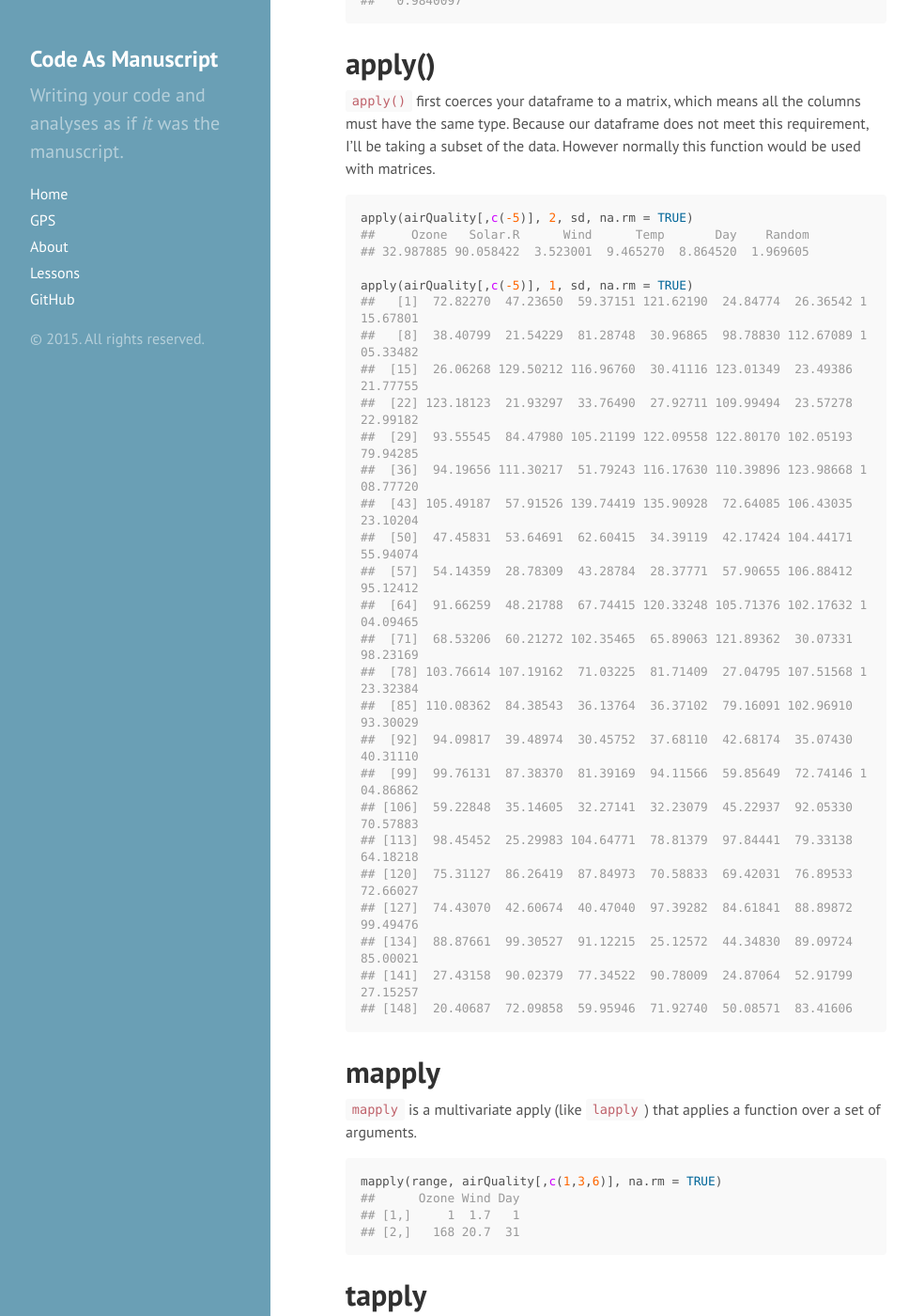
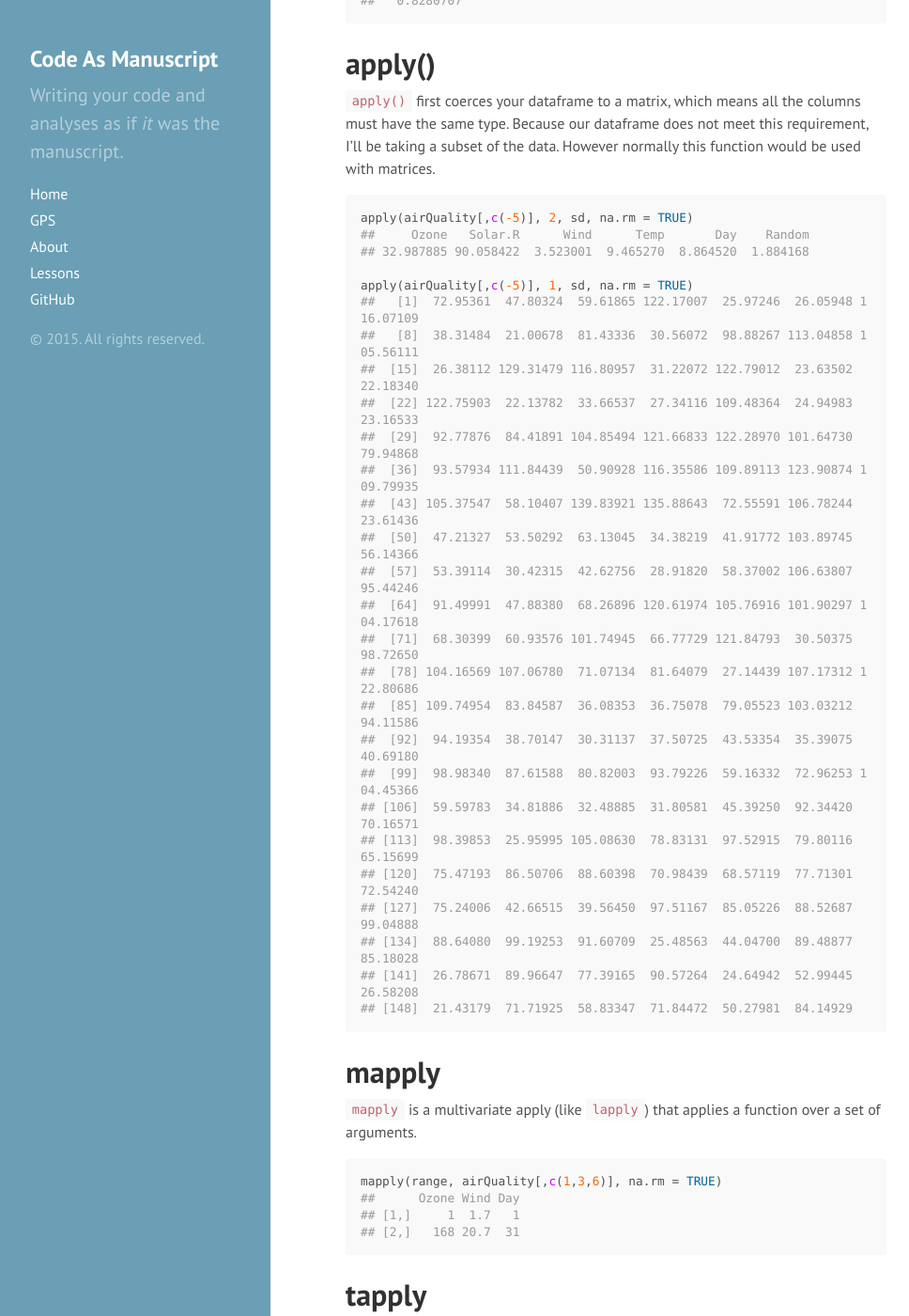
Before and after one commit to codeasmanuscript/site, a Jekyll site: the page built from lessons/rintro/livecoding.md, in a window 1280 px wide and 1400 px high, scrolled down 5175 px. Shown: the whole window at 94% size, without its empty margins (0-968 px from the left). Built offline with Jekyll 4.4.1, drawn with Linux system fonts in a browser that asks for light colours; Markdown is read by kramdown in place of the engine named in the settings; some of the changed text lies outside the part shown.

Commit message:
Updated from lessons

````diff
--- a/_config.yml
+++ b/_config.yml
@@ -1,5 +1,5 @@
 # Dependencies
-markdown:         kramdown
+markdown:         redcarpet
 highlighter:      pygments
 
 # Permalinks
--- a/lessons/rintro/livecoding.md
+++ b/lessons/rintro/livecoding.md
@@ -173,7 +173,7 @@ columnmean(airQuality)
 ## Warning in mean.default(y[, i], na.rm = remove.NA): argument is not numeric
 ## or logical: returning NA
 ## [1]  42.1293103 185.9315068   9.9575163  77.8823529          NA  15.8039216
-## [7]   0.9840097
+## [7]   0.8280707
 ```
 
 Cool right? Now let's try a function with an if/else expression.
@@ -253,7 +253,7 @@ lapply(airQuality, mean, na.rm = TRUE)
 ## [1] 15.80392
 ##
 ## $Random
-## [1] 0.9840097
+## [1] 0.8280707
 ```
 
 # sapply() #
@@ -267,7 +267,7 @@ sapply(airQuality, mean, na.rm = TRUE)
 ##       Ozone     Solar.R        Wind        Temp       Month         Day
 ##  42.1293103 185.9315068   9.9575163  77.8823529          NA  15.8039216
 ##      Random
-##   0.9840097
+##   0.8280707
 ```
 
 # apply() #
@@ -278,31 +278,31 @@ sapply(airQuality, mean, na.rm = TRUE)
 ```r
 apply(airQuality[,c(-5)], 2, sd, na.rm = TRUE)
 ##     Ozone   Solar.R      Wind      Temp       Day    Random
-## 32.987885 90.058422  3.523001  9.465270  8.864520  1.969605
+## 32.987885 90.058422  3.523001  9.465270  8.864520  1.884168
 
 apply(airQuality[,c(-5)], 1, sd, na.rm = TRUE)
-##   [1]  72.82270  47.23650  59.37151 121.62190  24.84774  26.36542 115.67801
-##   [8]  38.40799  21.54229  81.28748  30.96865  98.78830 112.67089 105.33482
-##  [15]  26.06268 129.50212 116.96760  30.41116 123.01349  23.49386  21.77755
-##  [22] 123.18123  21.93297  33.76490  27.92711 109.99494  23.57278  22.99182
-##  [29]  93.55545  84.47980 105.21199 122.09558 122.80170 102.05193  79.94285
-##  [36]  94.19656 111.30217  51.79243 116.17630 110.39896 123.98668 108.77720
-##  [43] 105.49187  57.91526 139.74419 135.90928  72.64085 106.43035  23.10204
-##  [50]  47.45831  53.64691  62.60415  34.39119  42.17424 104.44171  55.94074
-##  [57]  54.14359  28.78309  43.28784  28.37771  57.90655 106.88412  95.12412
-##  [64]  91.66259  48.21788  67.74415 120.33248 105.71376 102.17632 104.09465
-##  [71]  68.53206  60.21272 102.35465  65.89063 121.89362  30.07331  98.23169
-##  [78] 103.76614 107.19162  71.03225  81.71409  27.04795 107.51568 123.32384
-##  [85] 110.08362  84.38543  36.13764  36.37102  79.16091 102.96910  93.30029
-##  [92]  94.09817  39.48974  30.45752  37.68110  42.68174  35.07430  40.31110
-##  [99]  99.76131  87.38370  81.39169  94.11566  59.85649  72.74146 104.86862
-## [106]  59.22848  35.14605  32.27141  32.23079  45.22937  92.05330  70.57883
-## [113]  98.45452  25.29983 104.64771  78.81379  97.84441  79.33138  64.18218
-## [120]  75.31127  86.26419  87.84973  70.58833  69.42031  76.89533  72.66027
-## [127]  74.43070  42.60674  40.47040  97.39282  84.61841  88.89872  99.49476
-## [134]  88.87661  99.30527  91.12215  25.12572  44.34830  89.09724  85.00021
-## [141]  27.43158  90.02379  77.34522  90.78009  24.87064  52.91799  27.15257
-## [148]  20.40687  72.09858  59.95946  71.92740  50.08571  83.41606
+##   [1]  72.95361  47.80324  59.61865 122.17007  25.97246  26.05948 116.07109
+##   [8]  38.31484  21.00678  81.43336  30.56072  98.88267 113.04858 105.56111
+##  [15]  26.38112 129.31479 116.80957  31.22072 122.79012  23.63502  22.18340
+##  [22] 122.75903  22.13782  33.66537  27.34116 109.48364  24.94983  23.16533
+##  [29]  92.77876  84.41891 104.85494 121.66833 122.28970 101.64730  79.94868
+##  [36]  93.57934 111.84439  50.90928 116.35586 109.89113 123.90874 109.79935
+##  [43] 105.37547  58.10407 139.83921 135.88643  72.55591 106.78244  23.61436
+##  [50]  47.21327  53.50292  63.13045  34.38219  41.91772 103.89745  56.14366
+##  [57]  53.39114  30.42315  42.62756  28.91820  58.37002 106.63807  95.44246
+##  [64]  91.49991  47.88380  68.26896 120.61974 105.76916 101.90297 104.17618
+##  [71]  68.30399  60.93576 101.74945  66.77729 121.84793  30.50375  98.72650
+##  [78] 104.16569 107.06780  71.07134  81.64079  27.14439 107.17312 122.80686
+##  [85] 109.74954  83.84587  36.08353  36.75078  79.05523 103.03212  94.11586
+##  [92]  94.19354  38.70147  30.31137  37.50725  43.53354  35.39075  40.69180
+##  [99]  98.98340  87.61588  80.82003  93.79226  59.16332  72.96253 104.45366
+## [106]  59.59783  34.81886  32.48885  31.80581  45.39250  92.34420  70.16571
+## [113]  98.39853  25.95995 105.08630  78.83131  97.52915  79.80116  65.15699
+## [120]  75.47193  86.50706  88.60398  70.98439  68.57119  77.71301  72.54240
+## [127]  75.24006  42.66515  39.56450  97.51167  85.05226  88.52687  99.04888
+## [134]  88.64080  99.19253  91.60709  25.48563  44.04700  89.48877  85.18028
+## [141]  26.78671  89.96647  77.39165  90.57264  24.64942  52.99445  26.58208
+## [148]  21.43179  71.71925  58.83347  71.84472  50.27981  84.14929
 ```
 
 # mapply #
````
Also changed, not shown: lessons/rintro/cheatsheet.md (+37 -37 lines).
